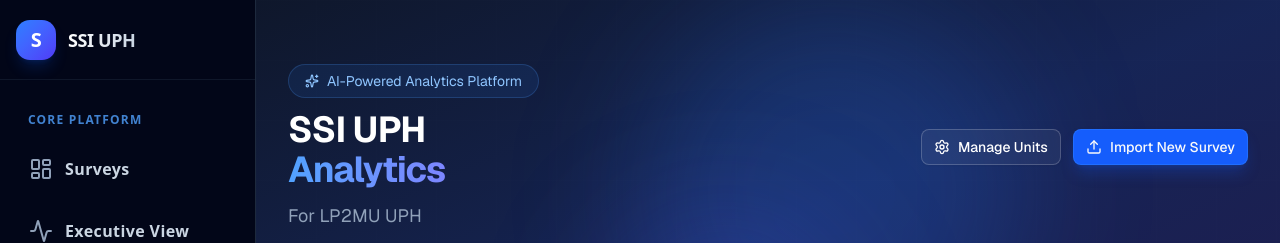
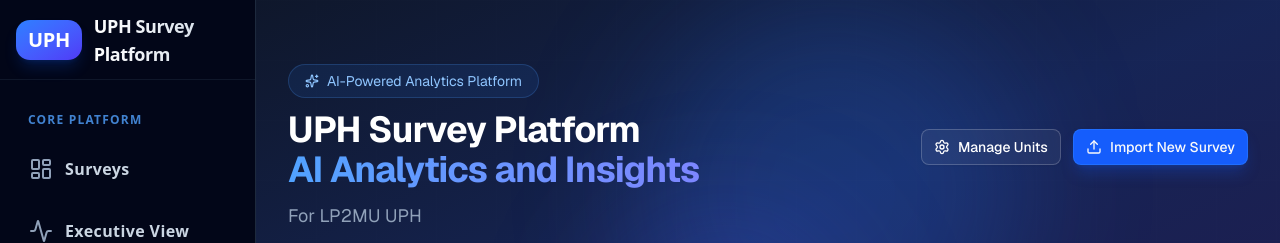
Before and after one commit to kenansadhu/satisfaction_analysis_platform, a Next.js app: page / in a window 1280 px wide. Shown: the top 243 px of the page. Built offline with nearby package versions, Linux system fonts and the light colour scheme; no server answers; the database is empty.

Commit message:
22 Feb 5pm before letting gemini 3 flash touch deeper

```diff
--- a/src/app/page.tsx
+++ b/src/app/page.tsx
@@ -40,9 +40,9 @@ export default async function HomePage() {
                 AI-Powered Analytics Platform
               </div>
               <h1 className="text-4xl font-bold text-white tracking-tight">
-                SSI UPH<br />
+                UPH Survey Platform<br />
                 <span className="bg-gradient-to-r from-blue-400 to-indigo-400 bg-clip-text text-transparent">
-                  Analytics
+                  AI Analytics and Insights
                 </span>
               </h1>
               <p className="text-slate-400 text-lg max-w-md">
--- a/src/components/layout/Sidebar.tsx
+++ b/src/components/layout/Sidebar.tsx
@@ -93,10 +93,10 @@ export function Sidebar({
             <div className="h-20 flex items-center px-4 border-b border-slate-800/50 shrink-0">
                 {!isCollapsed || isMobile ? (
                     <Link href="/" className="flex items-center gap-3 text-white font-extrabold tracking-tight hover:opacity-90 transition-opacity">
-                        <div className="w-10 h-10 rounded-xl bg-gradient-to-br from-blue-500 to-indigo-600 flex items-center justify-center shadow-lg shadow-blue-600/20">
-                            <span className="text-xl">S</span>
+                        <div className="px-3 h-10 rounded-xl bg-gradient-to-br from-blue-500 to-indigo-600 flex items-center justify-center shadow-lg shadow-blue-600/20">
+                            <span className="text-xl">UPH</span>
                         </div>
-                        <span className="bg-gradient-to-r from-white to-slate-300 bg-clip-text text-transparent text-lg">SSI UPH</span>
+                        <span className="bg-gradient-to-r from-white to-slate-300 bg-clip-text text-transparent text-lg">UPH Survey Platform</span>
                     </Link>
                 ) : (
                     <Link
@@ -104,7 +104,7 @@ export function Sidebar({
                         className="w-10 h-10 rounded-xl bg-gradient-to-br from-blue-500 to-indigo-600 flex items-center justify-center shadow-lg shadow-blue-600/20 mx-auto cursor-pointer hover:from-blue-400 hover:to-indigo-500 transition-colors"
                         title="Go to Home"
                     >
-                        <span className="text-xl font-bold text-white">S</span>
+                        <span className="text-xl font-bold text-white">U</span>
                     </Link>
                 )}
             </div>
```
Also changed, not shown: 1 other file (tests, documents, lock files or other folders).
